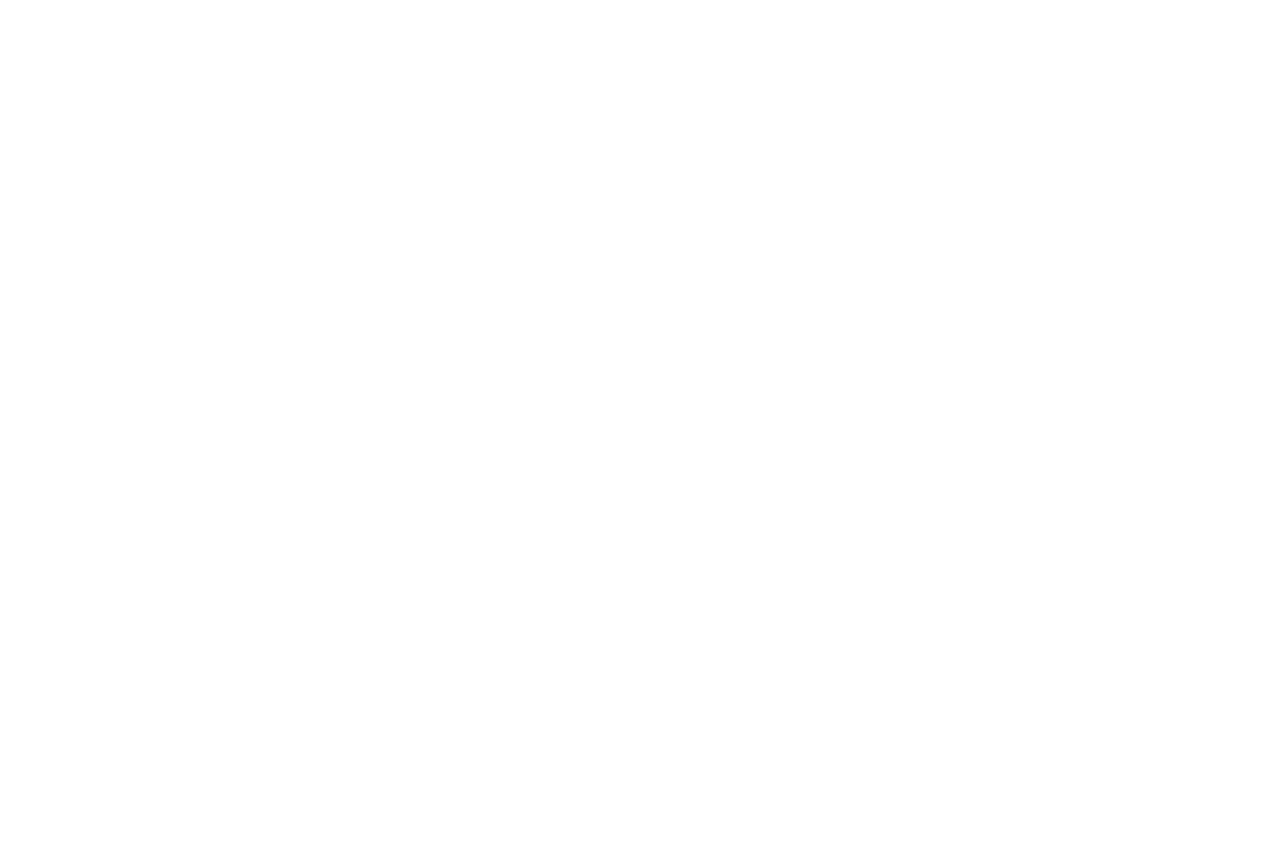
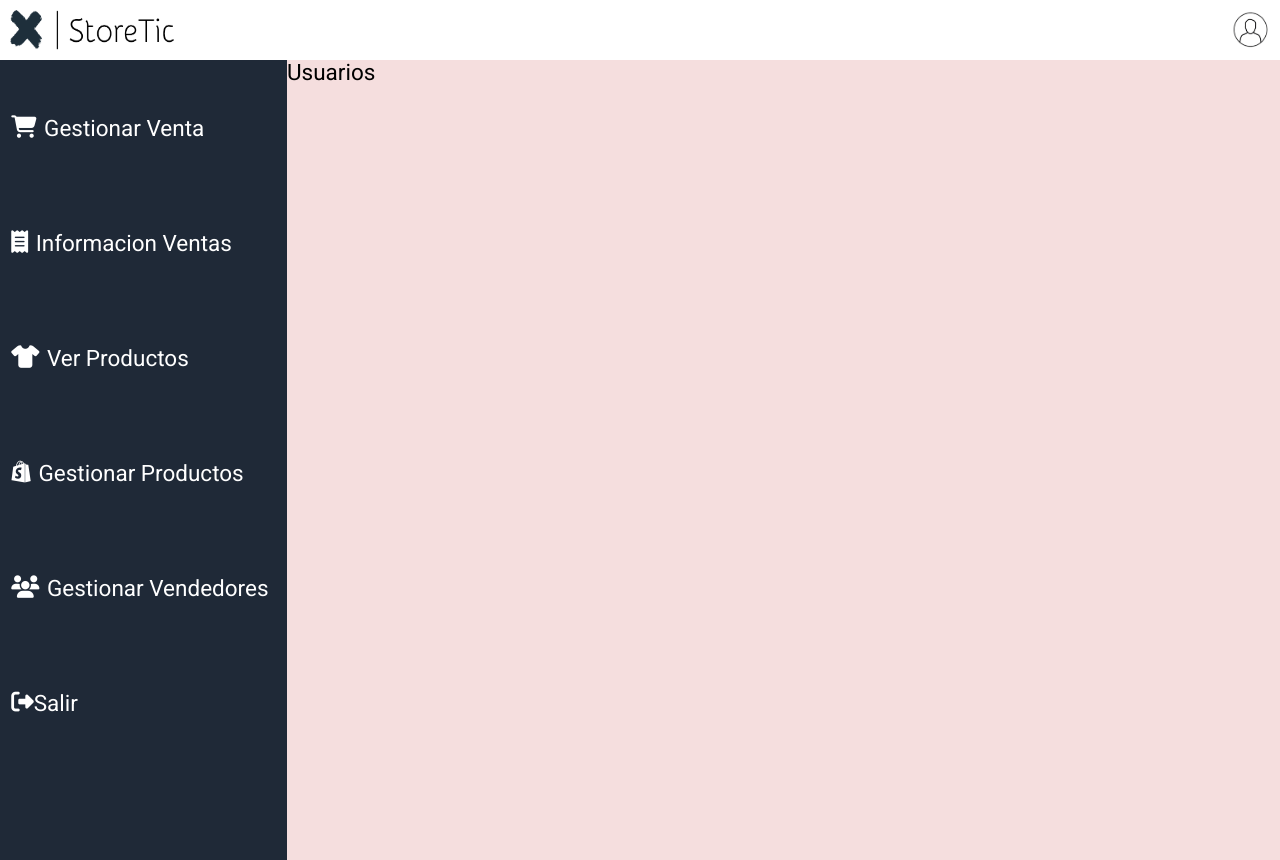
Before and after one commit to proyectoMisionTiic/Proyecto-TIC, a React (Create React App) app: page /usuarios in a window 1280 px wide. Before the commit the page ends 800 px from the top, so only its background shows below. Built offline with nearby package versions, Linux system fonts and the light colour scheme.

Commit message:
Agrega ruta usuarios

```diff
--- a/hola.html
+++ /dev/null
@@ -1 +0,0 @@
-prueba
--- a/src/App.jsx
+++ b/src/App.jsx
@@ -1,57 +1,45 @@
+import "../src/styles/style.css";
+import Layout from "./layouts/layout";
+import React from "react";
+import Principal from "./pages/Principal";
+import { BrowserRouter as Router, Switch, Route, Link } from "react-router-dom";
 
-import '../src/styles/style.css';
-import Layout from './layouts/layout'
-import React from "react";
-import Principal from './pages/Principal'
-import {
-  BrowserRouter as Router,
-  Switch,
-  Route,
-  Link
-} from "react-router-dom";
-
-import Login from './pages/Login'
-
-
+import Login from "./pages/Login";
+import Usuarios from "./pages/Usuarios";
 
 function App() {
   return (
-
     <Router>
-      <Switch >
-        <Route path={['/Principal']}>
+      <Switch>
+        <Route path={["/Principal"]}>
           <Layout>
             <Switch>
-                  <Route path='/Principal'>
-                    <Principal/>
+              <Route path="/Principal">
+                <Principal />
               </Route>
             </Switch>
           </Layout>
         </Route>
 
-
-        <Route path={['/Login']}>
+        <Route path={["/Login"]}>
           <Switch>
-                  <Route path='/Login'>
-                    <Login/>
+            <Route path="/Login">
+              <Login />
             </Route>
           </Switch>
+        </Route>
 
+        <Route path={["/usuarios"]}>
+          <Layout>
+            <Switch>
+              <Route path="/usuarios">
+                <Usuarios/>
               </Route>
             </Switch>
-
-
-
-
-
-
-
-
+          </Layout>
+        </Route>
+      </Switch>
     </Router>
-
-
-
-
   );
 }
 
--- /dev/null
+++ b/src/pages/Usuarios.jsx
@@ -0,0 +1,11 @@
+const Usuarios = ()=>{
+
+    return(
+      <div>
+
+           Usuarios
+
+               </div>   );
+}
+
+export default Usuarios;
```
Lines whose indentation alone changed are shown as unchanged.
